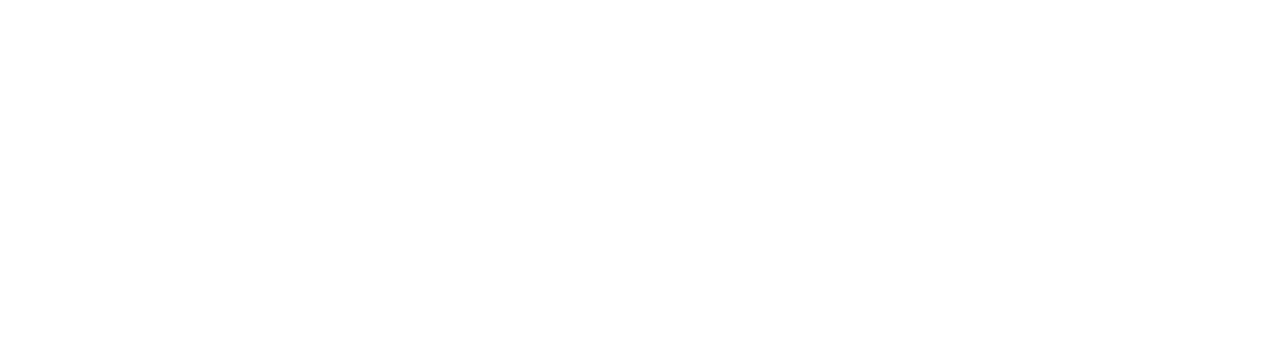
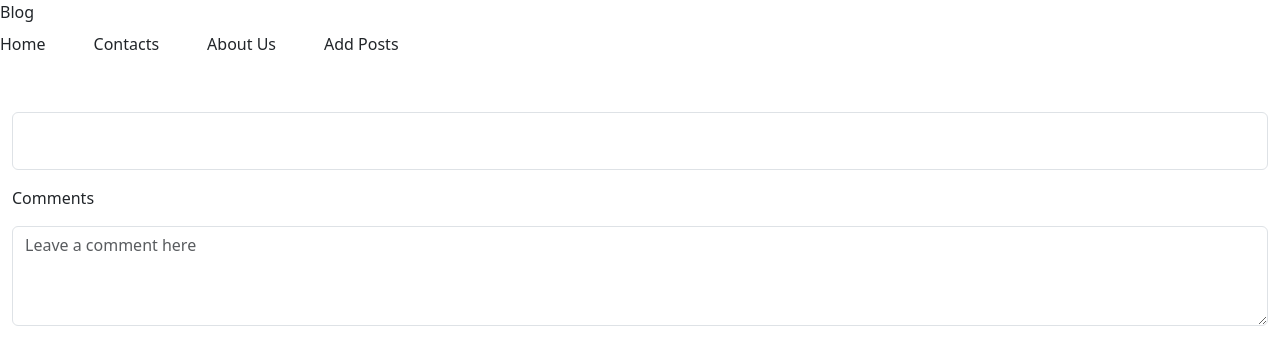
Before and after one commit to cashrina/homework63, a React (Vite) app: page /add-posts in a window 1280 px wide. Shown: the top 364 px of the page. Built offline with nearby package versions, Linux system fonts and the light colour scheme.

Commit message:
Прописала внешний вид карточки и формы для добавления поста

```diff
--- /dev/null
+++ b/src/About/About.tsx
@@ -0,0 +1,9 @@
+const About = () => {
+    return (
+        <div>
+            About
+        </div>
+    );
+};
+
+export default About;
--- /dev/null
+++ b/src/AddPost/AddPost.tsx
@@ -0,0 +1,16 @@
+const AddPost = () => {
+    return (
+        <form className="form-floating">
+            <div className="form-floating">
+                <input type="text" className="form-control mt-5" placeholder="Amazing world"/>
+            </div>
+            <div>
+                <label htmlFor="floatingTextarea2" className="my-3">Comments</label>
+                <textarea className="form-control" placeholder="Leave a comment here" id="floatingTextarea2"
+                          style={{height: "100px"}}></textarea>
+            </div>
+        </form>
+    );
+};
+
+export default AddPost;
--- a/src/App.tsx
+++ b/src/App.tsx
@@ -1,9 +1,26 @@
+import Toolbar from "./Toolbar/Toolbar.tsx";
+import {Route, Routes} from "react-router-dom";
+import Home from "./Home/Home.tsx";
+import Contacts from "./Contacts/Contacts.tsx";
+import About from "./About/About.tsx";
+import AddPost from "./AddPost/AddPost.tsx";
+
 const App = () => {
 
   return (
-    <>
+      <>
+          <header className="App-header"><Toolbar/></header>
 
-    </>
+          <main className="container-fluid">
+              <Routes>
+                  <Route path="/" element={<Home/>}/>
+                  <Route path="/contacts" element={<Contacts/>}/>
+                  <Route path="/about-us" element={<About/>}/>
+                  <Route path="/add-posts" element={<AddPost/>} />
+                  <Route path="*" element={<h1>Not found!</h1>}/>
+              </Routes>
+          </main>
+      </>
   )
 };
 
--- /dev/null
+++ b/src/Contacts/Contacts.tsx
@@ -0,0 +1,9 @@
+const Contacts = () => {
+    return (
+        <div>
+            Contacts
+        </div>
+    );
+};
+
+export default Contacts;
--- /dev/null
+++ b/src/Home/Home.tsx
@@ -0,0 +1,12 @@
+import {useState} from "react";
+
+
+const Home = () => {
+    const [postlist, setPostlist] = useState([]);
+    return (
+        <>
+        </>
+    );
+};
+
+export default Home;
--- /dev/null
+++ b/src/Toolbar/Toolbar.tsx
@@ -0,0 +1,17 @@
+import {NavLink} from "react-router-dom";
+
+const Toolbar = () => {
+    return (
+        <div>
+            <NavLink to="/" className="navbar-brand">Blog</NavLink>
+            <ul className="navbar-nav ms-auto d-flex flex-row gap-5 flex-nowrap">
+                <li className="nav-item"><NavLink to="/" className="nav-link">Home</NavLink></li>
+                <li className="nav-item"><NavLink to="/contacts" className="nav-link">Contacts</NavLink></li>
+                <li className="nav-item"><NavLink to="/about-us" className="nav-link">About Us</NavLink></li>
+                <li className="nav-item"><NavLink to="/add-posts" className="nav-link">Add Posts</NavLink></li>
+            </ul>
+        </div>
+    );
+};
+
+export default Toolbar;
--- a/src/main.tsx
+++ b/src/main.tsx
@@ -1,6 +1,7 @@
 import React from 'react';
 import ReactDOM from 'react-dom/client';
 import App from './App.tsx';
+import 'bootstrap/dist/css/bootstrap.min.css';
 import {BrowserRouter} from "react-router-dom";
 
 
```
Also changed, not shown: src/Home/HomeItem.tsx (added, +22 -0 lines).
